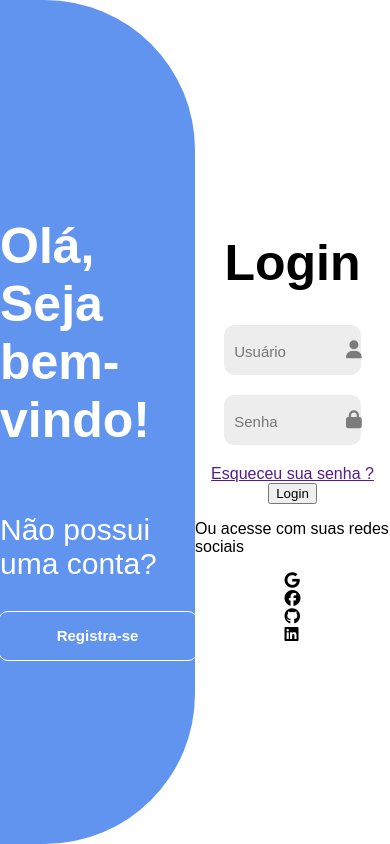
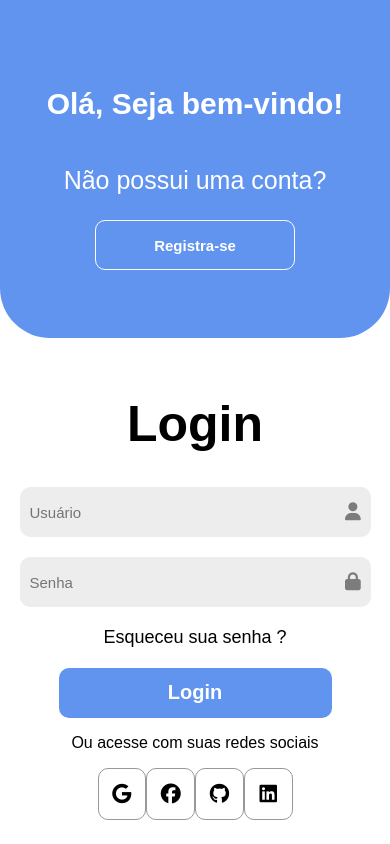
Before and after one commit to erlizaellen/paginadecasdastro, a plain HTML site: page projeto-aula-5/index.html in a window 390 px wide. Drawn offline with Linux system fonts and the light colour scheme.

Commit message:
pagina concluida com responsividade para celular

```diff
--- a/projeto-aula-5/style.css
+++ b/projeto-aula-5/style.css
@@ -93,3 +93,85 @@ border: 1px solid white;
     font-size: 18px;
     color: #7c7c7c;
 }
+
+.container .direita a{
+    text-decoration: none;
+    color: black;
+    font-size: 18px;
+
+}
+
+.container .direita button{
+    width: 70%;
+    height: 50px;
+    border:none;
+    background-color: #6194ef;
+    color: white;
+    font-size:20px;
+    border-radius: 10px;
+    cursor:pointer;
+    font-weight: bold;
+    margin-top: 20px;
+}
+
+.container .direita .opcoes{
+display:flex;
+width: 40%;
+justify-content: space-between;
+
+}
+
+.container .direita .opcoes .opcao{
+width: 50px;
+height: 50px;
+border: 1px solid #989898;
+border-radius: 10px;
+display: flex;
+align-items: center;
+justify-content: center;
+font-size: 20px;
+}
+
+/* RESPONSIVIDADE */
+
+@media (max-width:767px) {
+    .container{
+        flex-direction: column;
+    }
+    .container .esquerda{
+        width: 100%;
+        height: 50%;
+        border-top-right-radius: 0px;
+        border-bottom-right-radius: 50px;
+        border-bottom-left-radius: 50px;
+    }
+    .container .direita{
+        width: 100%;
+        height: 75%;
+    }
+
+    .container .esquerda h1{
+        font-size: 30px;
+    }
+    .container .esquerda p{
+        font-size: 25px;
+    }
+
+
+    .container .direita .inp{
+        width: 90%;
+
+    }
+
+    .container .direita .opcoes{
+        width: 60%;
+    }
+}
+
+/* versao tablet */
+@media (max-width:1023px) {
+    .container .direita .opcoes{
+        width: 50%;
+    }
+
+}
```
